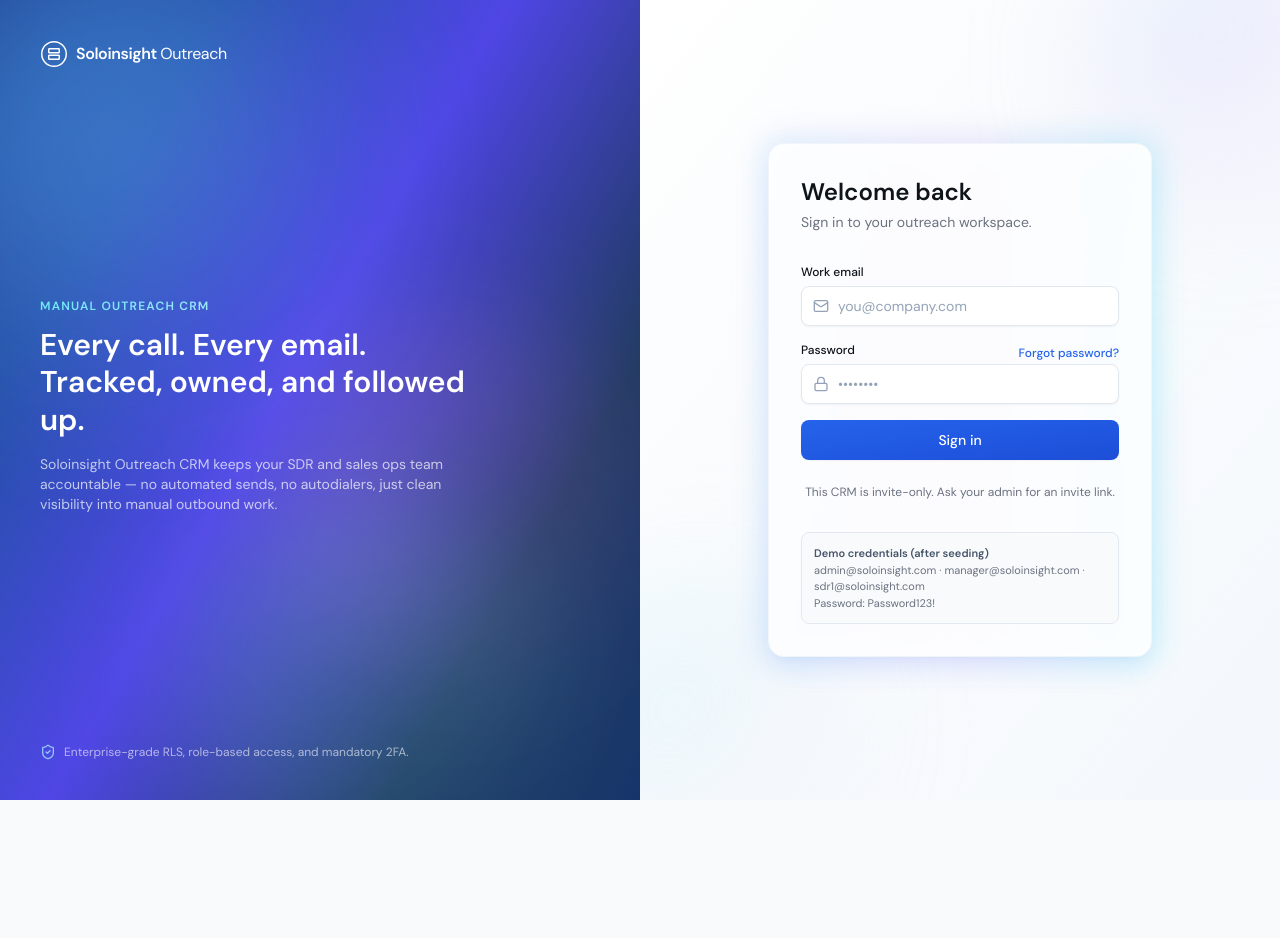
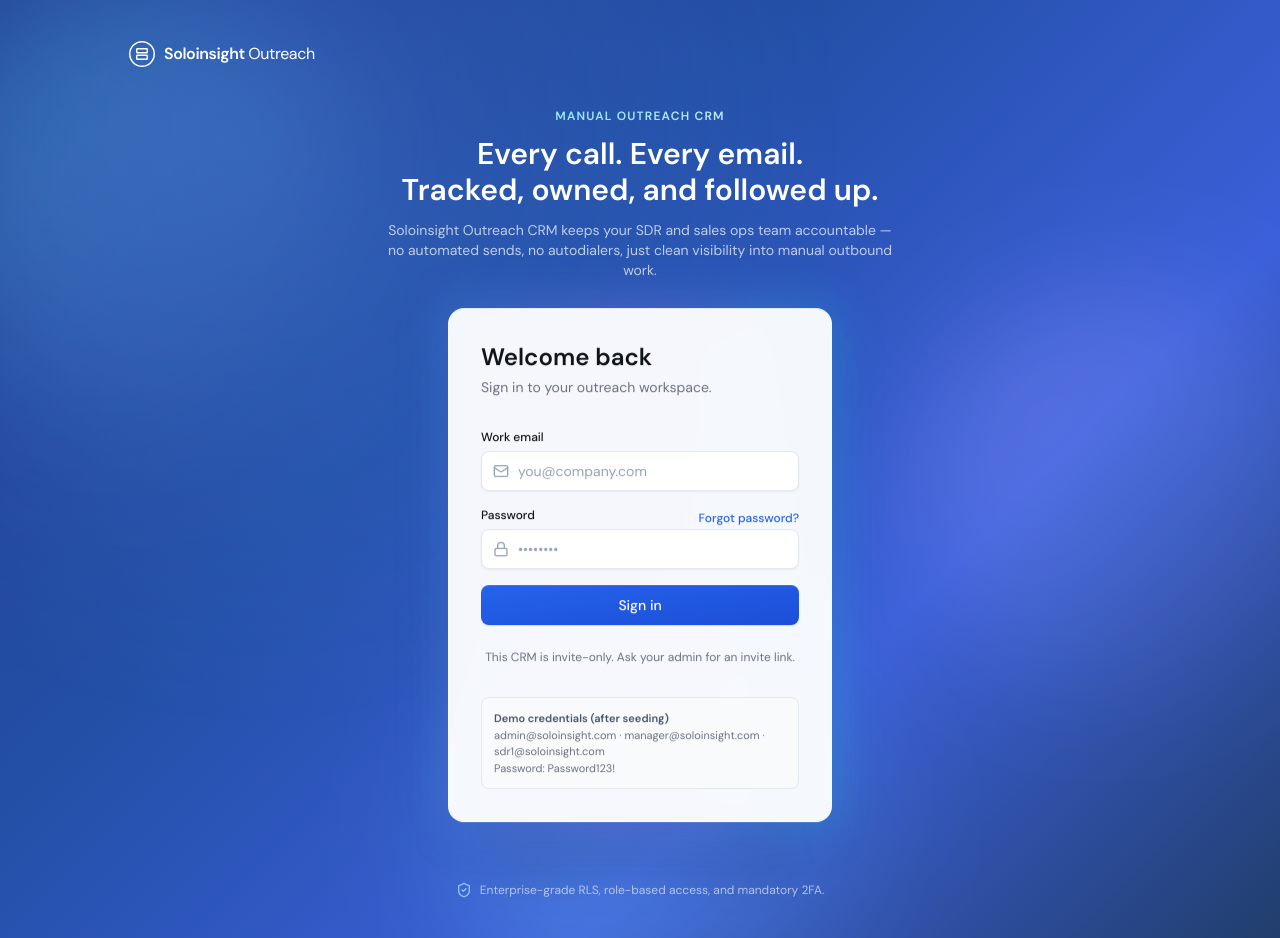
Before and after one commit to ambshaykh/soloinsight-outreach-crm, a Next.js app: page /login in a window 1280 px wide. Before the commit the page ends 800 px from the top, so only its background shows below. Built offline with nearby package versions, Linux system fonts and the light colour scheme.

Commit message:
Full-page blue gradient login with floating card

```diff
--- a/app/login/page.tsx
+++ b/app/login/page.tsx
@@ -30,45 +30,48 @@ function LoginForm() {
   }
 
   return (
-    <div className="grid min-h-screen grid-cols-1 lg:grid-cols-2">
-      {/* Hero panel */}
-      <div className="relative hidden flex-col justify-between overflow-hidden p-10 text-white lg:flex">
-        {/* Flowing animated gradient base */}
+    <div className="relative flex min-h-screen flex-col items-center overflow-hidden px-6 py-10 text-white">
+      {/* Flowing animated blue gradient — covers the whole page */}
       <motion.div
         className="absolute inset-0"
         style={{
           backgroundImage:
-              "linear-gradient(120deg, #050d22 0%, #0b1d4a 14%, #1E3A8A 28%, #2450a8 42%, #4f46e5 54%, #1E3A5F 68%, #13306f 84%, #050d22 100%)",
+            "linear-gradient(135deg, #0b1d4a 0%, #13306f 18%, #1E3A8A 34%, #2450a8 50%, #3b5fd9 64%, #1E3A5F 80%, #0b1d4a 100%)",
           backgroundSize: "220% 220%",
         }}
         animate={{ backgroundPosition: ["0% 50%", "100% 50%", "0% 50%"] }}
         transition={{ duration: 18, repeat: Infinity, ease: "easeInOut" }}
       />
 
-        {/* Floating color blobs — "colors within colors" */}
+      {/* Floating color blobs for depth */}
       <motion.div
-          className="absolute -left-24 top-6 h-80 w-80 rounded-full bg-gradient-to-br from-cyan-400/40 via-blue-400/20 to-transparent blur-3xl mix-blend-screen"
+        className="absolute -left-24 top-10 h-96 w-96 rounded-full bg-gradient-to-br from-cyan-400/40 via-blue-400/20 to-transparent blur-3xl mix-blend-screen"
         animate={{ x: [0, 50, -20, 0], y: [0, -30, 25, 0], scale: [1, 1.15, 0.95, 1] }}
         transition={{ duration: 15, repeat: Infinity, ease: "easeInOut" }}
       />
       <motion.div
-          className="absolute -right-16 top-1/3 h-[26rem] w-[26rem] rounded-full bg-gradient-to-br from-violet-500/40 via-fuchsia-500/15 to-transparent blur-3xl mix-blend-screen"
+        className="absolute -right-24 top-1/4 h-[28rem] w-[28rem] rounded-full bg-gradient-to-br from-violet-500/40 via-indigo-500/20 to-transparent blur-3xl mix-blend-screen"
         animate={{ x: [0, -35, 30, 0], y: [0, 35, -20, 0], scale: [1, 0.9, 1.1, 1] }}
         transition={{ duration: 20, repeat: Infinity, ease: "easeInOut" }}
       />
       <motion.div
-          className="absolute -bottom-24 left-1/4 h-96 w-96 rounded-full bg-gradient-to-br from-blue-400/30 via-cyan-300/15 to-transparent blur-3xl mix-blend-screen"
+        className="absolute -bottom-32 left-1/3 h-[26rem] w-[26rem] rounded-full bg-gradient-to-br from-blue-400/30 via-cyan-300/15 to-transparent blur-3xl mix-blend-screen"
         animate={{ x: [0, 30, -25, 0], y: [0, -20, 20, 0] }}
         transition={{ duration: 22, repeat: Infinity, ease: "easeInOut" }}
       />
-        <div className="absolute inset-0 bg-[radial-gradient(circle_at_20%_20%,rgba(91,156,255,0.2),transparent_45%)]" />
+      <div className="absolute inset-0 bg-[radial-gradient(circle_at_20%_15%,rgba(91,156,255,0.22),transparent_45%)]" />
 
-        <Logo className="relative z-10 text-white" />
+      {/* Logo */}
+      <div className="relative z-10 w-full max-w-5xl">
+        <Logo className="text-white" />
+      </div>
+
+      {/* Headline block */}
       <motion.div
-          initial={{ opacity: 0, y: 20 }}
+        initial={{ opacity: 0, y: 16 }}
         animate={{ opacity: 1, y: 0 }}
         transition={{ duration: 0.6 }}
-          className="relative z-10 max-w-md"
+        className="relative z-10 mt-10 max-w-lg text-center"
       >
         <motion.p
           className="bg-gradient-to-r from-cyan-300 via-blue-100 to-violet-300 bg-clip-text text-xs font-semibold uppercase tracking-widest text-transparent"
@@ -78,60 +81,44 @@ function LoginForm() {
         >
           Manual Outreach CRM
         </motion.p>
-          <h1 className="mt-3 text-3xl font-semibold leading-tight">
+        <h1 className="mt-3 text-2xl font-semibold leading-tight sm:text-3xl">
           Every call. Every email.
           <br />
           Tracked, owned, and followed up.
         </h1>
-          <p className="mt-4 text-sm text-white/70">
+        <p className="mt-3 text-sm text-white/70">
           Soloinsight Outreach CRM keeps your SDR and sales ops team accountable —
-            no automated sends, no autodialers, just clean visibility into manual
-            outbound work.
+          no automated sends, no autodialers, just clean visibility into manual outbound work.
         </p>
       </motion.div>
-        <div className="relative z-10 flex items-center gap-2 text-xs text-white/60">
-          <ShieldCheck className="h-4 w-4 text-cg-accentLight" />
-          Enterprise-grade RLS, role-based access, and mandatory 2FA.
-        </div>
-      </div>
 
-      {/* Form panel */}
-      <div className="relative flex items-center justify-center overflow-hidden bg-gradient-to-br from-white via-slate-50 to-blue-50/50 p-8">
+      {/* Floating "hovering" sign-in card */}
+      <div className="relative z-10 mt-10 flex w-full flex-1 items-center justify-center">
+        <div className="relative w-full max-w-sm">
+          {/* Shadow ellipse beneath the card, breathing opposite to the float */}
           <motion.div
-          className="absolute -right-24 -top-24 h-72 w-72 rounded-full bg-gradient-to-br from-blue-200/50 via-violet-200/30 to-transparent blur-3xl"
-          animate={{ x: [0, 20, 0], y: [0, 20, 0] }}
-          transition={{ duration: 16, repeat: Infinity, ease: "easeInOut" }}
-        />
-        <motion.div
-          className="absolute -bottom-24 -left-16 h-72 w-72 rounded-full bg-gradient-to-br from-cyan-200/40 via-blue-100/20 to-transparent blur-3xl"
-          animate={{ x: [0, -20, 0], y: [0, -20, 0] }}
-          transition={{ duration: 20, repeat: Infinity, ease: "easeInOut" }}
+            className="absolute inset-x-6 bottom-[-2.5rem] h-8 rounded-full bg-black/40 blur-xl"
+            animate={{ opacity: [0.5, 0.25, 0.5], scaleX: [1, 0.85, 1] }}
+            transition={{ duration: 4, repeat: Infinity, ease: "easeInOut" }}
           />
 
           <motion.div
-          initial={{ opacity: 0, y: 10 }}
-          animate={{ opacity: 1, y: 0 }}
-          transition={{ duration: 0.4 }}
-          className="relative z-10 w-full max-w-sm"
+            animate={{ y: [0, -14, 0] }}
+            transition={{ duration: 4, repeat: Infinity, ease: "easeInOut" }}
+            className="relative"
           >
             {/* Animated gradient glow halo behind the card */}
             <motion.div
-            className="absolute -inset-1 rounded-2xl bg-gradient-to-r from-blue-400/40 via-violet-400/40 to-cyan-400/40 blur-lg"
+              className="absolute -inset-1 rounded-2xl bg-gradient-to-r from-blue-400/50 via-violet-400/50 to-cyan-400/50 blur-xl"
               animate={{ opacity: [0.6, 1, 0.6] }}
               transition={{ duration: 5, repeat: Infinity, ease: "easeInOut" }}
             />
 
-          <div className="relative rounded-2xl border border-slate-100 bg-white/90 p-8 shadow-xl shadow-blue-500/5 backdrop-blur-sm">
-            <div className="mb-8 lg:hidden">
-              <Logo className="text-[#0F1419]" />
-            </div>
+            <div className="relative rounded-2xl border border-white/60 bg-white/95 p-8 text-[#0F1419] shadow-2xl shadow-blue-900/30 backdrop-blur-md">
               <h2 className="text-2xl font-semibold text-[#0F1419]">Welcome back</h2>
               <p className="mt-1 text-sm text-[#6B7280]">Sign in to your outreach workspace.</p>
 
-            <form
-              action={handleSubmit}
-              className="mt-8 space-y-4"
-            >
+              <form action={handleSubmit} className="mt-8 space-y-4">
                 <div>
                   <Label htmlFor="email">Work email</Label>
                   <div className="relative">
@@ -177,6 +164,13 @@ function LoginForm() {
           </motion.div>
         </div>
       </div>
+
+      {/* Trust line */}
+      <div className="relative z-10 mt-12 flex items-center gap-2 text-xs text-white/60">
+        <ShieldCheck className="h-4 w-4 text-cg-accentLight" />
+        Enterprise-grade RLS, role-based access, and mandatory 2FA.
+      </div>
+    </div>
   );
 }
 
```
Lines whose indentation alone changed are shown as unchanged.
